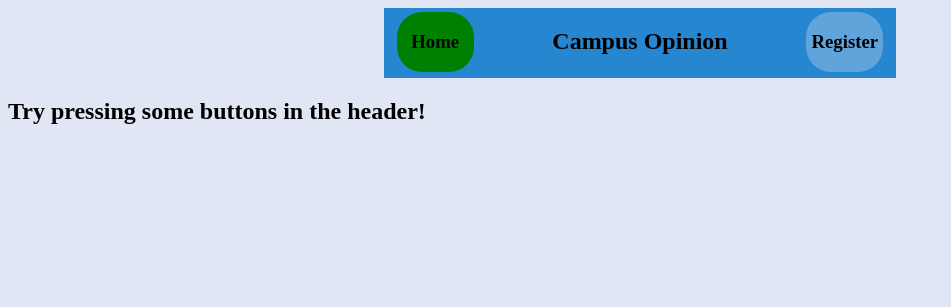
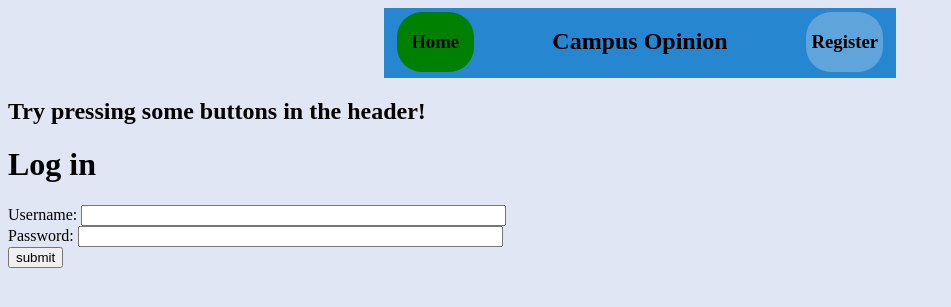
Before and after one commit to mrktrnbll/course-feedback-website-WAD2, a Django app: page /course_feedback/login/ in a window 1280 px wide. Shown: the top 307 px of the page, without its empty margins (0-951 px from the left). Run offline with Django 3.2, Linux system fonts and the light colour scheme.

Commit message:
Added login functionality

```diff
--- a/course_feedback/views.py
+++ b/course_feedback/views.py
@@ -34,7 +34,7 @@ def user_login(request):
             if user:
                 if user.is_active:
                     login(request, user)
-                    return redirect(reverse('course_feedback:home'))  #should it be course_feedback:home
+                    return redirect(reverse('course_feedback:index'))  #should it be course_feedback:home
                 else:
                     return HttpResponse("Your Campus Opinion account is disabled.")
             else:
--- a/templates/course_feedback/login.html
+++ b/templates/course_feedback/login.html
@@ -8,4 +8,14 @@
 {% block body_block %}
     <a href="{% url 'course_feedback:register' %}"><div id="login_register_box" class="button"><h3>Register</h3></div></a>
     <h2 class="align-center">Try pressing some buttons in the header!</h2>
+
+    <h1>Log in</h1>
+    <form id="login_form" method="post" action="{% url 'course_feedback:login' %}">
+        {% csrf_token %}
+        Username: <input type="text" name="username" value="" size="50" />
+        <br />
+        Password: <input type="password" name="password" value="" size="50" />
+        <br />
+        <input type="submit" value="submit" />
+    </form>
 {% endblock %}
```
